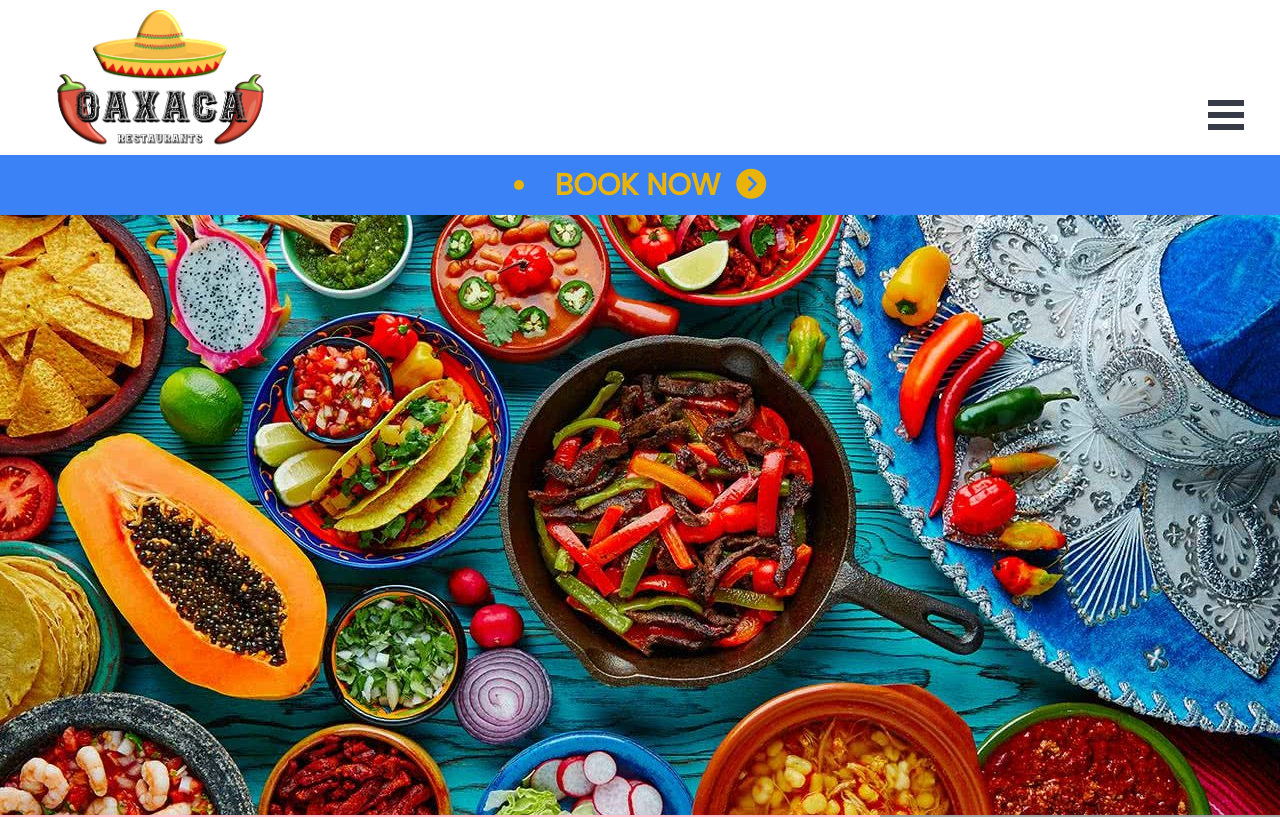
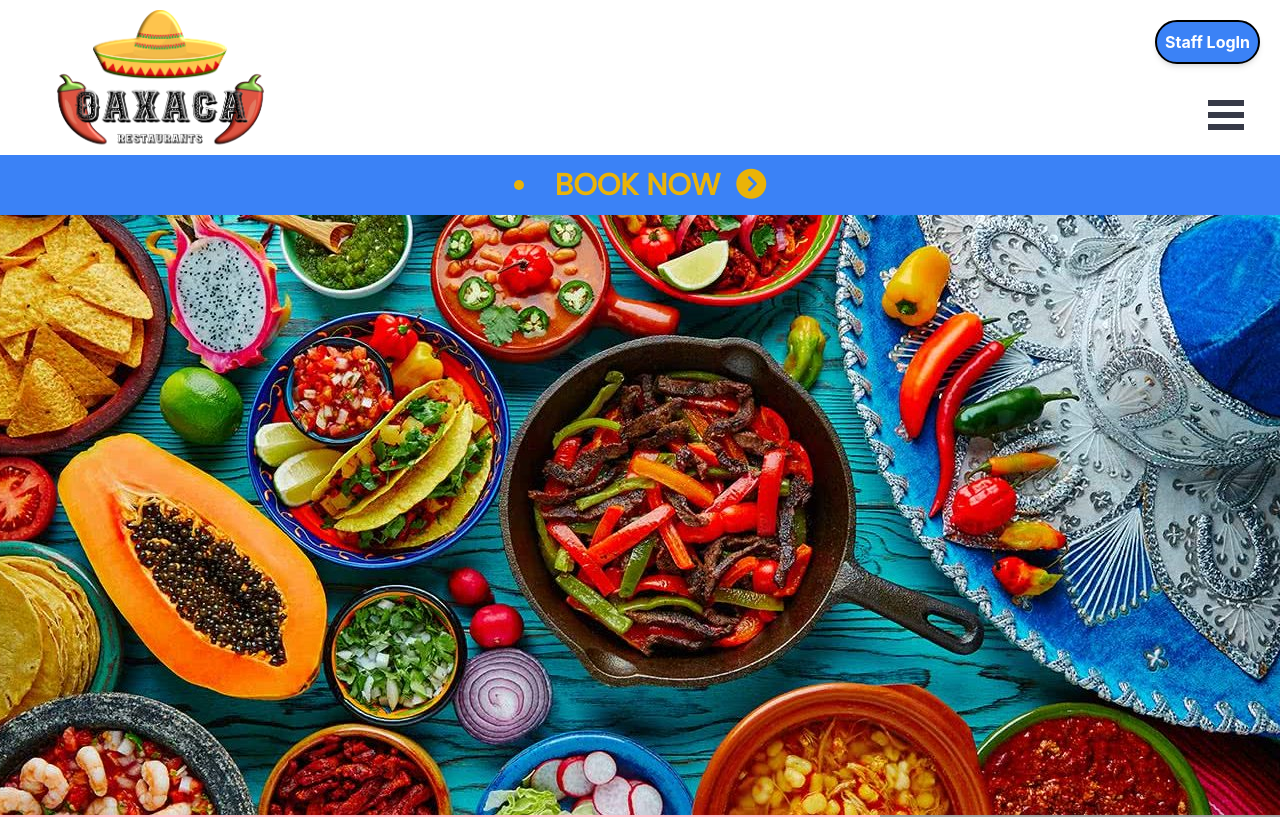
Before and after one commit to mureum/Restaurant-Website, a React (Create React App) app in the folder team-project/: page / in a window 1280 px wide. Shown: the top 817 px of the page. Built offline with nearby package versions, Linux system fonts and the light colour scheme; grey boxes are pictures that could not be loaded.

Commit message:
Add a staff login button on homepage

```diff
--- a/team-project/src/common/Navbar.js
+++ b/team-project/src/common/Navbar.js
@@ -136,6 +136,9 @@ export const Navbar = () => {
           Contact Us
         </li>
       </ul>
+      <button className="p-2 rounded-full border-2 border-black shadow-md bg-blue-500 text-white font-bold absolute top-5 right-5">
+        Staff LogIn
+      </button>
     </header>
   );
 };
```
